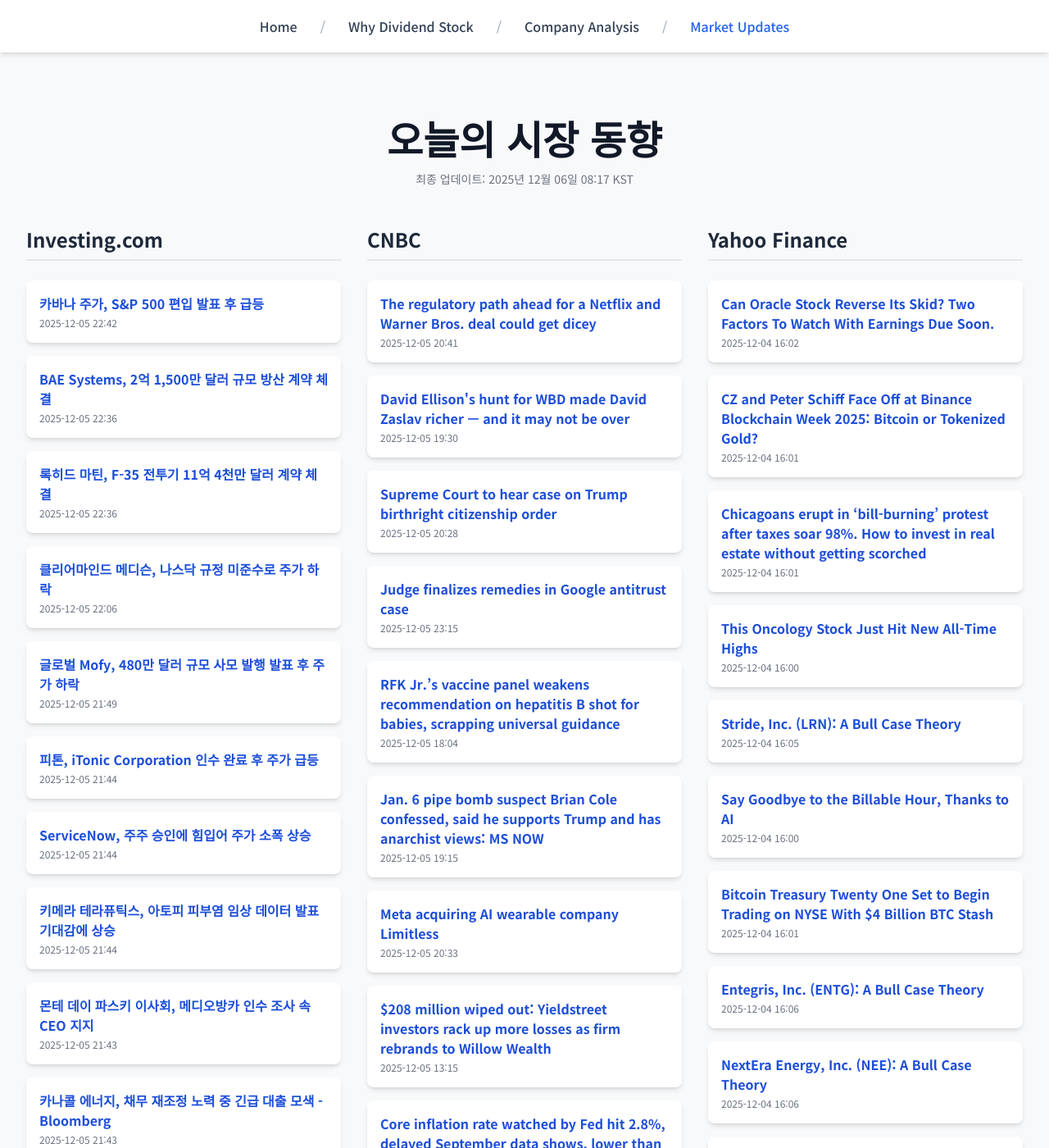
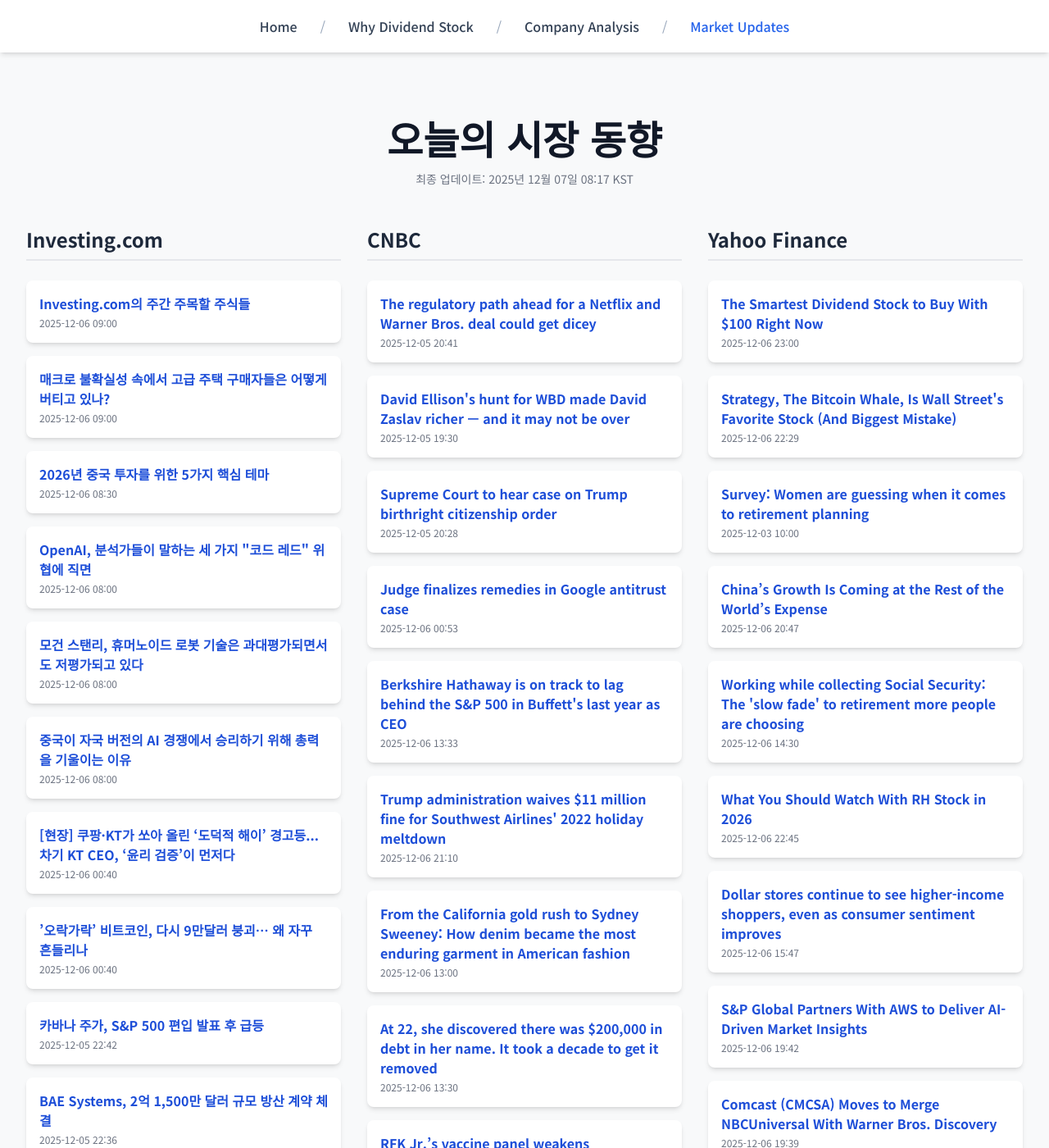
Before and after one commit to Kay-Hwang/my-company-analysis, a Jekyll site: the page built from market-updates.html, in a window 1280 px wide and 1400 px high. Shown: the whole window at 82% size. Built offline with Jekyll 4.4.1, drawn with Linux system fonts in a browser that asks for light colours; nearby versions of some CDN libraries; a script that is not in the unit is left out; some of the changed text lies outside the part shown.

Commit message:
Update daily data

```diff
--- a/_data/latest_data.json
+++ b/_data/latest_data.json
@@ -1,7 +1,55 @@
 {
-  "lastUpdated": "2025년 12월 06일 08:17 KST",
+  "lastUpdated": "2025년 12월 07일 08:17 KST",
   "news": {
     "investing": [
+      {
+        "title": "Investing.com의 주간 주목할 주식들",
+        "link": "https://kr.investing.com/news/stock-market-news/article-1745586",
+        "pubDate": "2025-12-06 09:00:12",
+        "summary": "Investing.com의 주간 주목할 주식들"
+      },
+      {
+        "title": "매크로 불확실성 속에서 고급 주택 구매자들은 어떻게 버티고 있나?",
+        "link": "https://kr.investing.com/news/stock-market-news/article-1745585",
+        "pubDate": "2025-12-06 09:00:03",
+        "summary": "매크로 불확실성 속에서 고급 주택 구매자들은 어떻게 버티고 있나?"
+      },
+      {
+        "title": "2026년 중국 투자를 위한 5가지 핵심 테마",
+        "link": "https://kr.investing.com/news/stock-market-news/article-1745584",
+        "pubDate": "2025-12-06 08:30:04",
+        "summary": "2026년 중국 투자를 위한 5가지 핵심 테마"
+      },
+      {
+        "title": "OpenAI, 분석가들이 말하는 세 가지 \"코드 레드\" 위협에 직면",
+        "link": "https://kr.investing.com/news/stock-market-news/article-1745581",
+        "pubDate": "2025-12-06 08:00:09",
+        "summary": "OpenAI, 분석가들이 말하는 세 가지 \"코드 레드\" 위협에 직면"
+      },
+      {
+        "title": "모건 스탠리, 휴머노이드 로봇 기술은 과대평가되면서도 저평가되고 있다",
+        "link": "https://kr.investing.com/news/stock-market-news/article-1745582",
+        "pubDate": "2025-12-06 08:00:06",
+        "summary": "모건 스탠리, 휴머노이드 로봇 기술은 과대평가되면서도 저평가되고 있다"
+      },
+      {
+        "title": "중국이 자국 버전의 AI 경쟁에서 승리하기 위해 총력을 기울이는 이유",
+        "link": "https://kr.investing.com/news/stock-market-news/article-1745583",
+        "pubDate": "2025-12-06 08:00:03",
+        "summary": "중국이 자국 버전의 AI 경쟁에서 승리하기 위해 총력을 기울이는 이유"
+      },
+      {
+        "title": "[현장] 쿠팡·KT가 쏘아 올린 ‘도덕적 해이’ 경고등... 차기 KT CEO, ‘윤리 검증’이 먼저다",
+        "link": "https://kr.investing.com/news/stock-market-news/article-1745494",
+        "pubDate": "2025-12-06 00:40:45",
+        "summary": "[현장] 쿠팡·KT가 쏘아 올린 ‘도덕적 해이’ 경고등... 차기 KT CEO, ‘윤리 검증’이 먼저다"
+      },
+      {
+        "title": "’오락가락’ 비트코인, 다시 9만달러 붕괴… 왜 자꾸 흔들리나",
+        "link": "https://kr.investing.com/news/stock-market-news/article-1745493",
+        "pubDate": "2025-12-06 00:40:37",
+        "summary": "’오락가락’ 비트코인, 다시 9만달러 붕괴… 왜 자꾸 흔들리나"
+      },
       {
         "title": "카바나 주가, S&P 500 편입 발표 후 급등",
         "link": "https://kr.investing.com/news/stock-market-news/article-93CH-1745440",
@@ -13,54 +61,6 @@
         "link": "https://kr.investing.com/news/stock-market-news/article-93CH-1745432",
         "pubDate": "2025-12-05 22:36:47",
         "summary": "BAE Systems, 2억 1,500만 달러 규모 방산 계약 체결"
-      },
-      {
-        "title": "록히드 마틴, F-35 전투기 11억 4천만 달러 계약 체결",
-        "link": "https://kr.investing.com/news/stock-market-news/article-93CH-1745431",
-        "pubDate": "2025-12-05 22:36:29",
-        "summary": "록히드 마틴, F-35 전투기 11억 4천만 달러 계약 체결"
-      },
-      {
-        "title": "클리어마인드 메디슨, 나스닥 규정 미준수로 주가 하락",
-        "link": "https://kr.investing.com/news/stock-market-news/article-93CH-1745402",
-        "pubDate": "2025-12-05 22:06:26",
-        "summary": "클리어마인드 메디슨, 나스닥 규정 미준수로 주가 하락"
-      },
-      {
-        "title": "글로벌 Mofy, 480만 달러 규모 사모 발행 발표 후 주가 하락",
-        "link": "https://kr.investing.com/news/stock-market-news/article-93CH-1745379",
-        "pubDate": "2025-12-05 21:49:03",
-        "summary": "글로벌 Mofy, 480만 달러 규모 사모 발행 발표 후 주가 하락"
-      },
-      {
-        "title": "피톤, iTonic Corporation 인수 완료 후 주가 급등",
-        "link": "https://kr.investing.com/news/stock-market-news/article-93CH-1745369",
-        "pubDate": "2025-12-05 21:44:38",
-        "summary": "피톤, iTonic Corporation 인수 완료 후 주가 급등"
-      },
-      {
-        "title": "ServiceNow, 주주 승인에 힘입어 주가 소폭 상승",
-        "link": "https://kr.investing.com/news/stock-market-news/article-93CH-1745368",
-        "pubDate": "2025-12-05 21:44:32",
-        "summary": "ServiceNow, 주주 승인에 힘입어 주가 소폭 상승"
-      },
-      {
-        "title": "키메라 테라퓨틱스, 아토피 피부염 임상 데이터 발표 기대감에 상승",
-        "link": "https://kr.investing.com/news/stock-market-news/article-93CH-1745367",
-        "pubDate": "2025-12-05 21:44:10",
-        "summary": "키메라 테라퓨틱스, 아토피 피부염 임상 데이터 발표 기대감에 상승"
-      },
-      {
-        "title": "몬테 데이 파스키 이사회, 메디오방카 인수 조사 속 CEO 지지",
-        "link": "https://kr.investing.com/news/stock-market-news/article-93CH-1745365",
-        "pubDate": "2025-12-05 21:43:56",
-        "summary": "몬테 데이 파스키 이사회, 메디오방카 인수 조사 속 CEO 지지"
-      },
-      {
-        "title": "카나콜 에너지, 채무 재조정 노력 중 긴급 대출 모색 - Bloomberg",
-        "link": "https://kr.investing.com/news/stock-market-news/article-93CH-1745364",
-        "pubDate": "2025-12-05 21:43:00",
-        "summary": "카나콜 에너지, 채무 재조정 노력 중 긴급 대출 모색 - Bloomberg"
       }
     ],
     "cnbc": [
@@ -85,8 +85,32 @@
       {
         "title": "Judge finalizes remedies in Google antitrust case",
         "link": "https://www.cnbc.com/2025/12/05/judge-finalize-remedies-in-google-antitrust-case.html",
-        "pubDate": "Fri, 05 Dec 2025 23:15:14 GMT",
+        "pubDate": "Sat, 06 Dec 2025 00:53:56 GMT",
         "summary": "A U.S. judge on Friday finalized his decision for the consequences Google will face for its search monopoly ruling, adding new details to the decided remedies."
+      },
+      {
+        "title": "Berkshire Hathaway is on track to lag behind the S&P 500 in Buffett's last year as CEO",
+        "link": "https://www.cnbc.com/2025/12/06/berkshire-hathaway-is-on-track-to-lag-behind-the-sp-500-in-buffetts-last-year-as-ceo.html",
+        "pubDate": "Sat, 06 Dec 2025 13:33:45 GMT",
+        "summary": "With less than a month to go, Berkshire Hathaway's B shares are behind the S&amp;P in their 2025 race. With dividends included, the S&amp;P's lead is even bigger."
+      },
+      {
+        "title": "Trump administration waives $11 million fine for Southwest Airlines' 2022 holiday meltdown",
+        "link": "https://www.cnbc.com/2025/12/06/trump-administration-waives-11-million-southwest-fine.html",
+        "pubDate": "Sat, 06 Dec 2025 21:10:59 GMT",
+        "summary": "The Trump administration said it will forgive the last $11 million of a fine against Southwest Airlines that stems from the carrier's 2022 holiday meltdown."
+      },
+      {
+        "title": "From the California gold rush to Sydney Sweeney: How denim became the most enduring garment in American fashion",
+        "link": "https://www.cnbc.com/2025/12/06/the-history-of-denim-and-how-jeans-were-created.html",
+        "pubDate": "Sat, 06 Dec 2025 13:00:01 GMT",
+        "summary": "The American blue jean was created in 1873 by tailor Jacob Davis, who patented the design with Levi Strauss, founder of the eponymous denim retailer"
+      },
+      {
+        "title": "At 22, she discovered there was $200,000 in debt in her name. It took a decade to get it removed",
+        "link": "https://www.cnbc.com/2025/12/06/loan-fraud-author-tells-of-discovering-200000-in-debt-in-her-name.html",
+        "pubDate": "Sat, 06 Dec 2025 13:30:01 GMT",
+        "summary": "In her new book, Kristin Collier tells the story of how she ended up with over $200,000 in debt that she knew nothing about. Her mother had answers."
       },
       {
         "title": "RFK Jr.’s vaccine panel weakens recommendation on hepatitis B shot for babies, scrapping universal guidance",
@@ -95,96 +119,72 @@
         "summary": "Some public health experts expressed concerns the recommendation could lead to an increase in hepatitis B infections in babies."
       },
       {
-        "title": "Jan. 6 pipe bomb suspect Brian Cole confessed, said he supports Trump and has anarchist views: MS NOW",
-        "link": "https://www.cnbc.com/2025/12/05/brian-cole-trump-jan-6-pipe-bomb-case.html",
-        "pubDate": "Fri, 05 Dec 2025 19:15:55 GMT",
-        "summary": "Cole spoke to the authorities for \"more than four hours\" after his arrest, the government told a judge during the suspect's initial court appearance."
-      },
-      {
-        "title": "Meta acquiring AI wearable company Limitless",
-        "link": "https://www.cnbc.com/2025/12/05/meta-limitless-ai-wearable.html",
-        "pubDate": "Fri, 05 Dec 2025 20:33:21 GMT",
-        "summary": "Meta has acquired the startup Limitless, which makes a small, artificial intelligence-powered pendant."
-      },
-      {
-        "title": "$208 million wiped out: Yieldstreet investors rack up more losses as firm rebrands to Willow Wealth",
-        "link": "https://www.cnbc.com/2025/12/05/yieldstreet-investors-losses-willow-wealth-rebrand.html",
-        "pubDate": "Fri, 05 Dec 2025 13:15:57 GMT",
-        "summary": "Yieldstreet is attempting to move past a troubled track record by rebranding to Willow Wealth while customers reel from a still-unfolding collapse of its funds."
-      },
-      {
-        "title": "Core inflation rate watched by Fed hit 2.8%, delayed September data shows, lower than expected",
-        "link": "https://www.cnbc.com/2025/12/05/pce-inflation-report-september-2025.html",
-        "pubDate": "Fri, 05 Dec 2025 17:55:37 GMT",
-        "summary": "The delayed core personal consumption expenditures price index for September was expected to show a 2.9% annual increase."
-      },
-      {
-        "title": "Netflix to buy Warner Bros. film and streaming assets in $72 billion deal",
-        "link": "https://www.cnbc.com/2025/12/05/neflix-warner-bros-discovery-deal.html",
-        "pubDate": "Fri, 05 Dec 2025 17:42:15 GMT",
-        "summary": "Netflix announced it's reached a deal to buy WBD, bringing a swift end to a dramatic bidding process that also involved Paramount Skydance and Comcast."
+        "title": "'Terrifying': Why U.S. senator in top intel post wants more spying on Chinese companies",
+        "link": "https://www.cnbc.com/2025/12/06/china-us-technology-spying-senate-concerns.html",
+        "pubDate": "Sat, 06 Dec 2025 16:25:58 GMT",
+        "summary": "Chinese biotech BGI will pass Huawei in scale and threat, says Sen. Mark Warner. 'It's terrifying,' he said at CNBC event, pushing for more corporate spying."
       }
     ],
     "yahoo": [
       {
-        "title": "Can Oracle Stock Reverse Its Skid? Two Factors To Watch With Earnings Due Soon.",
-        "link": "https://www.investors.com/news/technology/oracle-stock-earnings-preview-cowen-analyst-note/?src=A00220&yptr=yahoo",
-        "pubDate": "2025-12-04T16:02:19Z",
-        "summary": "Can Oracle Stock Reverse Its Skid? Two Factors To Watch With Earnings Due Soon."
+        "title": "The Smartest Dividend Stock to Buy With $100 Right Now",
+        "link": "https://finance.yahoo.com/news/smartest-dividend-stock-buy-100-230000807.html",
+        "pubDate": "2025-12-06T23:00:00Z",
+        "summary": "The Smartest Dividend Stock to Buy With $100 Right Now"
       },
       {
-        "title": "CZ and Peter Schiff Face Off at Binance Blockchain Week 2025: Bitcoin or Tokenized Gold?",
-        "link": "https://finance.yahoo.com/news/cz-peter-schiff-face-off-160147958.html",
-        "pubDate": "2025-12-04T16:01:47Z",
-        "summary": "CZ and Peter Schiff Face Off at Binance Blockchain Week 2025: Bitcoin or Tokenized Gold?"
+        "title": "Strategy, The Bitcoin Whale, Is Wall Street's Favorite Stock (And Biggest Mistake)",
+        "link": "https://www.investors.com/news/mstr-stock-strategy-bitcoin-analyst-price-targets-upside/?src=A00220&yptr=yahoo",
+        "pubDate": "2025-12-06T22:29:31Z",
+        "summary": "Strategy, The Bitcoin Whale, Is Wall Street's Favorite Stock (And Biggest Mistake)"
       },
       {
-        "title": "Chicagoans erupt in ‘bill-burning’ protest after taxes soar 98%. How to invest in real estate without getting scorched",
-        "link": "https://finance.yahoo.com/news/chicagoans-erupt-bill-burning-protest-160100742.html",
-        "pubDate": "2025-12-04T16:01:00Z",
-        "summary": "Chicagoans erupt in ‘bill-burning’ protest after taxes soar 98%. How to invest in real estate without getting scorched"
+        "title": "Survey: Women are guessing when it comes to retirement planning",
+        "link": "https://finance.yahoo.com/news/survey-women-are-guessing-when-it-comes-to-retirement-planning-100049124.html",
+        "pubDate": "2025-12-03T10:00:49Z",
+        "summary": "Survey: Women are guessing when it comes to retirement planning"
       },
       {
-        "title": "This Oncology Stock Just Hit New All-Time Highs",
-        "link": "https://finance.yahoo.com/news/oncology-stock-just-hit-time-160003188.html",
-        "pubDate": "2025-12-04T16:00:03Z",
-        "summary": "This Oncology Stock Just Hit New All-Time Highs"
+        "title": "China’s Growth Is Coming at the Rest of the World’s Expense",
+        "link": "https://www.wsj.com/economy/trade/chinas-growth-is-coming-at-the-rest-of-the-worlds-expense-99420396?siteid=yhoof2&yptr=yahoo",
+        "pubDate": "2025-12-06T20:47:00Z",
+        "summary": "China’s Growth Is Coming at the Rest of the World’s Expense"
       },
       {
-        "title": "Stride, Inc. (LRN): A Bull Case Theory",
-        "link": "https://finance.yahoo.com/news/stride-inc-lrn-bull-case-160530446.html",
-        "pubDate": "2025-12-04T16:05:30Z",
-        "summary": "Stride, Inc. (LRN): A Bull Case Theory"
+        "title": "Working while collecting Social Security: The 'slow fade' to retirement more people are choosing",
+        "link": "https://finance.yahoo.com/news/working-while-collecting-social-security-the-slow-fade-to-retirement-more-people-are-choosing-143051347.html",
+        "pubDate": "2025-12-06T14:30:51Z",
+        "summary": "Working while collecting Social Security: The 'slow fade' to retirement more people are choosing"
       },
       {
-        "title": "Say Goodbye to the Billable Hour, Thanks to AI",
-        "link": "https://www.wsj.com/tech/ai/ai-goodbye-to-billable-hours-cba198fe?siteid=yhoof2&yptr=yahoo",
-        "pubDate": "2025-12-04T16:00:00Z",
-        "summary": "Say Goodbye to the Billable Hour, Thanks to AI"
+        "title": "What You Should Watch With RH Stock in 2026",
+        "link": "https://finance.yahoo.com/news/watch-rh-stock-2026-224500036.html",
+        "pubDate": "2025-12-06T22:45:00Z",
+        "summary": "What You Should Watch With RH Stock in 2026"
       },
       {
-        "title": "Bitcoin Treasury Twenty One Set to Begin Trading on NYSE With $4 Billion BTC Stash",
-        "link": "https://finance.yahoo.com/news/bitcoin-treasury-twenty-one-set-160158799.html",
-        "pubDate": "2025-12-04T16:01:58Z",
-        "summary": "Bitcoin Treasury Twenty One Set to Begin Trading on NYSE With $4 Billion BTC Stash"
+        "title": "Dollar stores continue to see higher-income shoppers, even as consumer sentiment improves",
+        "link": "https://finance.yahoo.com/news/dollar-stores-continue-to-see-higher-income-shoppers-even-as-consumer-sentiment-improves-154708435.html",
+        "pubDate": "2025-12-06T15:47:08Z",
+        "summary": "Dollar stores continue to see higher-income shoppers, even as consumer sentiment improves"
       },
       {
-        "title": "Entegris, Inc. (ENTG): A Bull Case Theory",
-        "link": "https://finance.yahoo.com/news/entegris-inc-entg-bull-case-160631853.html",
-        "pubDate": "2025-12-04T16:06:31Z",
-        "summary": "Entegris, Inc. (ENTG): A Bull Case Theory"
+        "title": "S&P Global Partners With AWS to Deliver AI-Driven Market Insights",
+        "link": "https://finance.yahoo.com/news/p-global-partners-aws-deliver-194209286.html",
+        "pubDate": "2025-12-06T19:42:09Z",
+        "summary": "S&P Global Partners With AWS to Deliver AI-Driven Market Insights"
       },
       {
-        "title": "NextEra Energy, Inc. (NEE): A Bull Case Theory",
-        "link": "https://finance.yahoo.com/news/nextera-energy-inc-nee-bull-160607449.html",
-        "pubDate": "2025-12-04T16:06:07Z",
-        "summary": "NextEra Energy, Inc. (NEE): A Bull Case Theory"
+        "title": "Comcast (CMCSA) Moves to Merge NBCUniversal With Warner Bros. Discovery",
+        "link": "https://finance.yahoo.com/news/comcast-cmcsa-moves-merge-nbcuniversal-193944281.html",
+        "pubDate": "2025-12-06T19:39:44Z",
+        "summary": "Comcast (CMCSA) Moves to Merge NBCUniversal With Warner Bros. Discovery"
       },
       {
-        "title": "Hims & Hers Stock Gains on Move Into Canada",
-        "link": "https://www.wsj.com/livecoverage/stock-market-today-dow-sp-500-nasdaq-12-04-2025/card/hims-hers-stock-gains-on-move-into-canada-HHzbsbaZXjYkJAJA48Sy?siteid=yhoof2&yptr=yahoo",
-        "pubDate": "2025-12-04T16:06:24Z",
-        "summary": "Hims & Hers Stock Gains on Move Into Canada"
+        "title": "Why more retirees may be warming up to crypto",
+        "link": "https://finance.yahoo.com/news/why-more-retirees-may-be-warming-up-to-crypto-170017655.html",
+        "pubDate": "2025-12-04T17:00:17Z",
+        "summary": "Why more retirees may be warming up to crypto"
       }
     ]
   }
```
